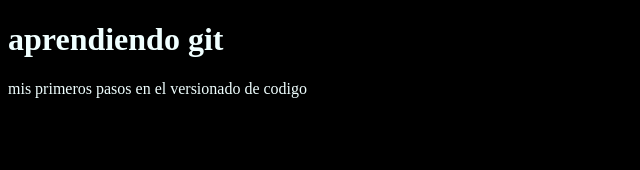
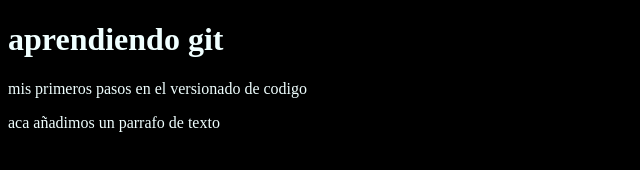
Before and after one commit to Juanmanuelflorezladino/cuarto-repositorio, a plain HTML site: page index.html in a window 1280 px wide. Shown: the whole page, without its empty margins (0-640 px from the left). Drawn offline with Linux system fonts and the light colour scheme.

Commit message:
aca añadimos un parrafo de texto

```diff
--- a/index.html
+++ b/index.html
@@ -11,6 +11,7 @@
 <body>
     <h1>aprendiendo git</h1>
     <p>mis primeros pasos en el versionado de codigo</p>
+    <p>aca añadimos un parrafo de texto</p>
 
 </body>
 </html>
```
